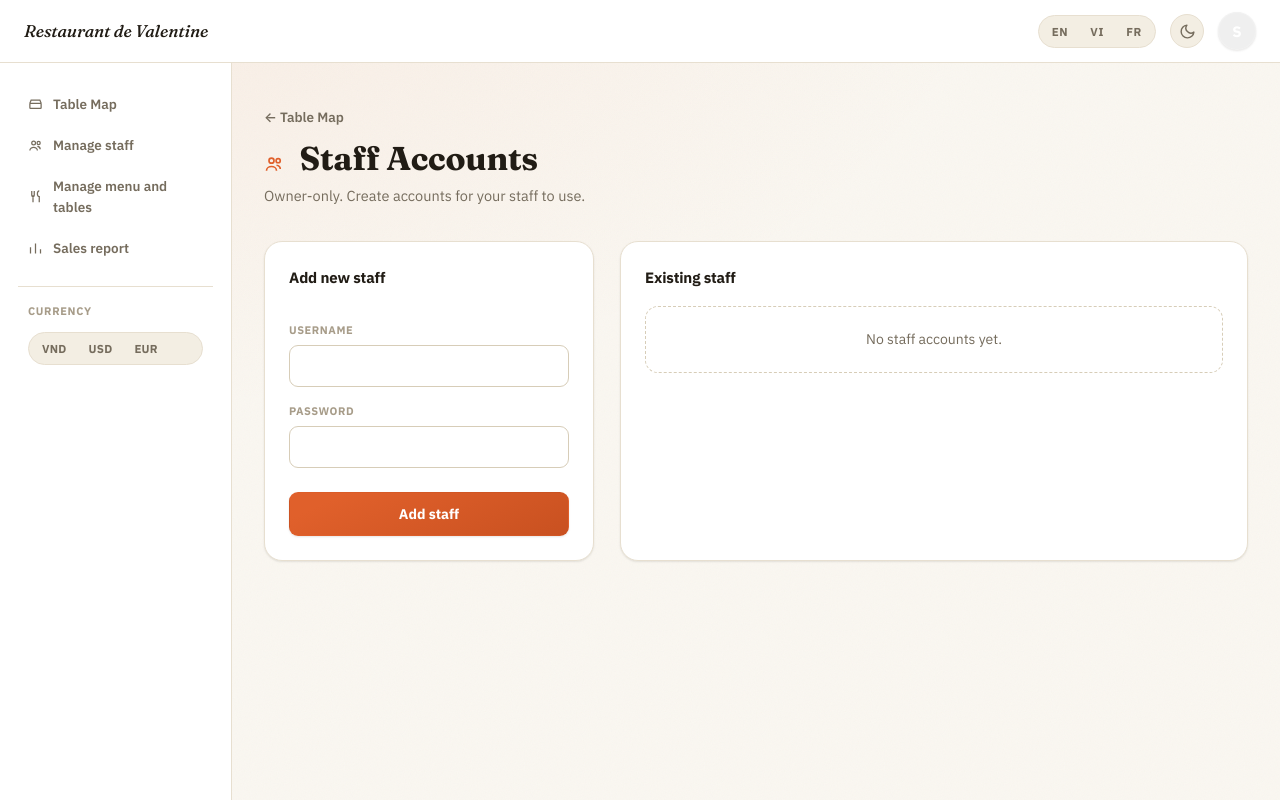
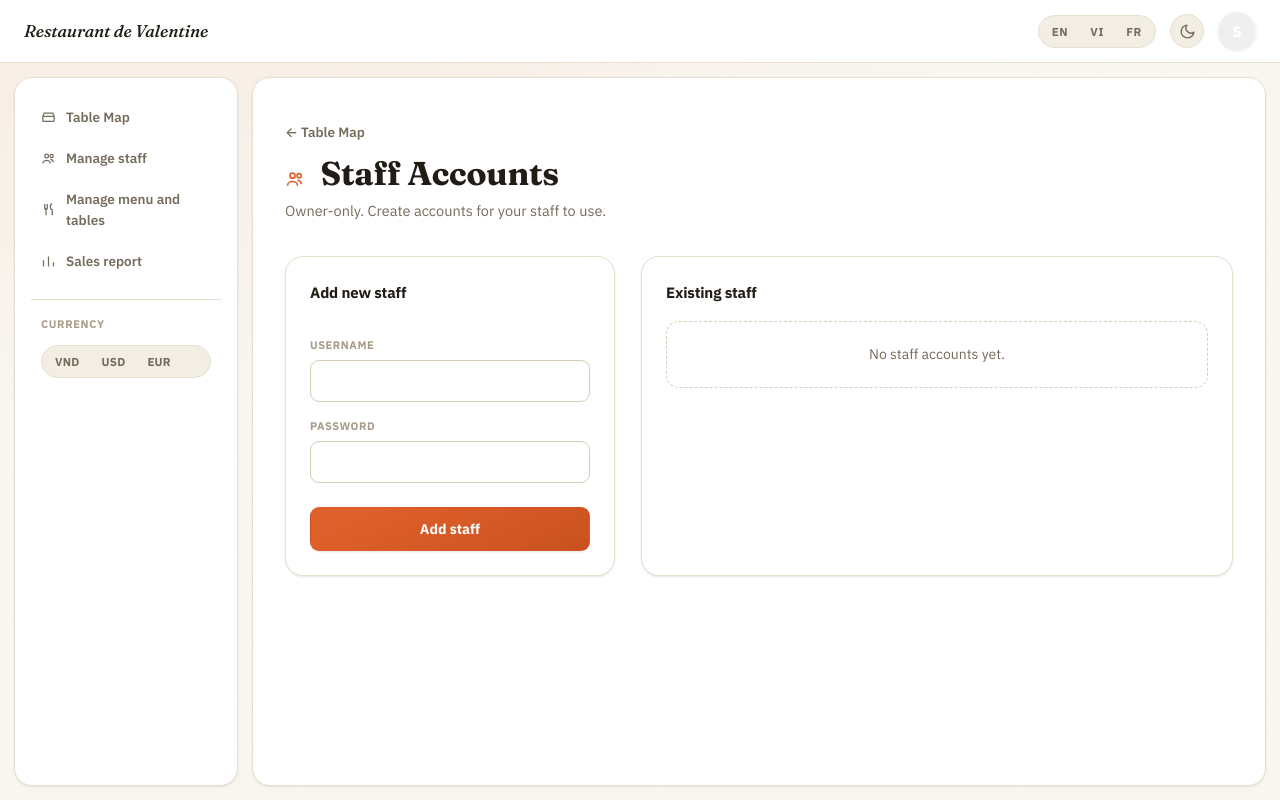
Before and after one commit to phuonglnt/test-githubs-actions, a Flask app: page /staff in a window 1280 px wide. Run offline with Flask 3, Linux system fonts and the light colour scheme; the visitor is signed in with stand-in values (Sample User, id 1); data that the repository does not hold is empty; some libraries are stand-ins or nearby versions.

Commit message:
Tách sidebar và nội dung thành 2 mảnh bo góc kiểu Messenger
Ở màn rộng (desktop full screen): sidebar và vùng nội dung giờ là 2
khối riêng biệt, bo góc, có viền + đổ bóng nhẹ, cách nhau và cách mép
màn hình 1 khoảng trống nhỏ - thay vì sidebar dính liền full-bleed như
trước. Màn hẹp/trung bình không đổi gì (vẫn nav ngang như cũ). Trang
đăng nhập không bị ảnh hưởng (chỉ bọc content-shell khi đã đăng nhập).

```diff
--- a/static/style.css
+++ b/static/style.css
@@ -378,6 +378,9 @@ button { font-family: inherit; }
 
 .sidebar { display: none; }
 
+/* Khoảng trống giữa 2 "mảnh" sidebar / nội dung, và giữa chúng với mép
+   màn hình - kiểu Messenger/Facebook: 2 khối bo góc tách biệt trên 1 nền
+   màu khác, không phải 1 khối liền full-bleed. */
 @media (min-width: 1240px) {
   .topbar-only { display: none !important; }
 
@@ -386,13 +389,15 @@ button { font-family: inherit; }
     flex-direction: column;
     gap: 4px;
     position: fixed;
-    top: 63px;
-    left: 0;
-    bottom: 0;
-    width: 232px;
-    padding: 22px 18px;
+    top: 77px;
+    left: 14px;
+    bottom: 14px;
+    width: 224px;
+    padding: 20px 16px;
     background: var(--surface);
-    border-right: 1px solid var(--border);
+    border: 1px solid var(--border);
+    border-radius: var(--r-lg);
+    box-shadow: var(--shadow-sm);
     overflow-y: auto;
   }
 
@@ -420,10 +425,18 @@ button { font-family: inherit; }
   .sidebar .avatar-dropdown__label { padding: 0 10px; margin-bottom: 8px; }
   .sidebar .currency-switch { margin: 0 10px; }
 
-  /* Push the page content clear of the fixed sidebar instead of centering
-     under it; .page keeps its own max-width, it just no longer floats to
-     the middle of the whole viewport. */
-  .page { margin-left: 232px; margin-right: auto; }
+  /* "Mảnh" thứ 2: toàn bộ nội dung trang, bo góc + có viền riêng, tách
+     khỏi sidebar bằng khoảng trống thay vì dính liền margin-left trơn. */
+  .content-shell--app {
+    margin: 14px 14px 14px calc(224px + 14px + 14px);
+    background: var(--surface);
+    border: 1px solid var(--border);
+    border-radius: var(--r-lg);
+    box-shadow: var(--shadow-sm);
+    min-height: calc(100vh - 77px - 14px);
+  }
+
+  .content-shell--app .page { margin: 0 auto; }
 }
 
 .topbar__avatar-wrap { position: relative; }
--- a/templates/base.html
+++ b/templates/base.html
@@ -128,6 +128,11 @@
 <script src="{{ url_for('static', filename='topbar.js') }}"></script>
 {% endif %}
 
+<!-- Màn rộng: khung này trở thành 1 "mảnh" bo góc riêng, tách khỏi sidebar
+     bằng khoảng trống nhỏ (kiểu Messenger/Facebook) - xem .content-shell.
+     Màn hẹp: không có style gì thêm, chỉ là 1 div trung tính. -->
+<div class="content-shell {{ 'content-shell--app' if session.user_id }}">
 {% block content %}{% endblock %}
+</div>
 </body>
 </html>
```
